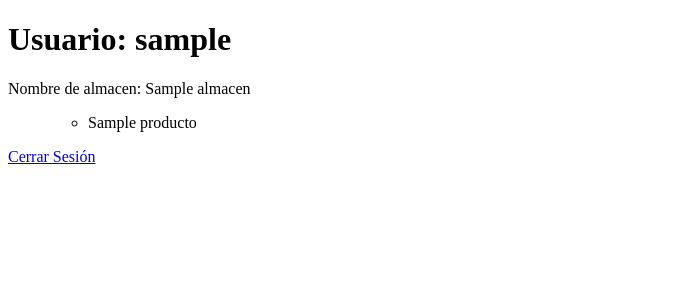
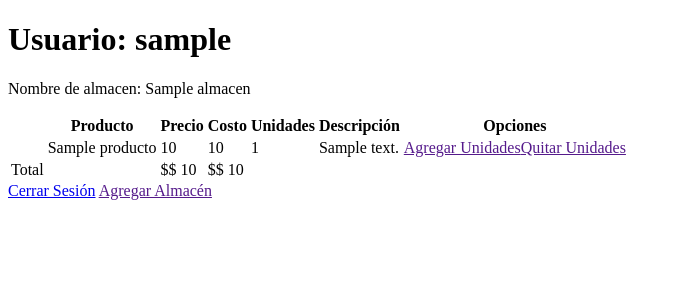
Before and after one commit to MIGUELAGC29/DJANGO-PEPS, a Django app: page /home/home/ in a window 1280 px wide. Shown: the top 300 px of the page, without its empty margins (0-681 px from the left). Run offline with Django 4.2, Linux system fonts and the light colour scheme; a user stored in the database is signed in; tables that the repository leaves empty hold one stand-in row (values such as "Sample post").

Commit message:
Se arregla el listado de productos de cada almacen con todas sus caracteristicas

```diff
--- a/PEPS/App/templates/home1.html
+++ b/PEPS/App/templates/home1.html
@@ -9,24 +9,62 @@
 
 
 
-        {% for almacen in almacenes %}
-            <p>Nombre de almacen: {{almacen.nombre}}</p>
-            <ul>
-                {% for key, valor in nombre_productos.items %}
-                    {% if almacen.id == key %}
-                        {% for producto in valor %}
-                            <ul>
-                                <li>{{producto}}</li>
-                            </ul>
+        {% for key,valor in d.items %}
+            <p>Nombre de almacen: {{key.nombre}}</p>
+            <table>
+                <thead>
+                    <tr>
+                        <th></th>
+                        <th>Producto</th>
+                        <th>Precio</th>
+                        <th>Costo</th>
+                        <th>Unidades</th>
+                        <th>Descripción</th>
+                        <th>Opciones</th>
+                    </tr>
+                </thead>
+                <tbody>
+                    {% for producto in valor %}
+                        {% if key.id == producto.Almacen_id %}
+                        <tr>
+                            <td></td>
+                            <td>{{producto.nombre}}</td>
+                            <td>{{producto.precio}}</td>
+                            <td>{{producto.costo}}</td>
+                            <td>{{producto.unidades}}</td>
+                            <td>{{producto.descripcion}}</td>
+                            <td><a href="">Agregar Unidades</a><a href="">Quitar Unidades</a></td>
+                        </tr>
+                        {% endif %}
+                    {% endfor %}
+                    <tr>
+                        <td>Total</td>
+                        <td></td>
+                        <td>$${% for llave,value in precio.items %}
+                                {% if llave.id ==  key.id%}
+                                    {{value}}
+                                    {% endif %}
+                            {% endfor %}
+                        </td>
+                        <td>$${% for llave,value in costo.items %}
+                            {% if llave.id ==  key.id%}
+                                {{value}}
+                                {% endif %}
                         {% endfor %}
-                    {% endif %}
-                {% endfor %}
-            </ul>
+                        </td>
+                        <td></td>
+                        <td></td>
+
+                    </tr>
+                </tbody>
+            </table>
+
 
 	    {% endfor %}
 
 
     <a href="{% url 'Logout' %}">Cerrar Sesión</a>
+    <a href="">Agregar Almacén</a>
 
 
 
--- a/PEPS/App/views.py
+++ b/PEPS/App/views.py
@@ -9,50 +9,35 @@ def Home(request):
     #cuantos almacenes tiene
     #obtener los productos de cada almacen
     if request.method == "POST" or request.method == "GET":
-        print('Holi soy muy feliz')
         username = request.user.username
-        print(username)
         ide = request.user.id
-        print('ide: ' + str(ide))
         almacenes = Almacen.objects.filter(usuario_id = ide)
         num_almacen = len(almacenes)
-        print(num_almacen)
-        print('--------------------')
-        nombre_productos = {}
+        d = {}
+        precio = {}
+        costo = {}
+
 
         for almacen in almacenes:
-            lista_nombre_productos = []
-            lista_precio_productos = []
-            lista_costo_productos = []
-            lista_unidades_productos = []
-            lista_descripcion_productos = []
-            lista_proveedor_productos = []
-            #print(almacen.id)
-            producto_almacen = Producto.objects.filter(Almacen_id = almacen.id)
-            for producto in producto_almacen:
-                lista_nombre_productos.append(producto.nombre)
-                lista_precio_productos.append(producto.precio)
-                lista_costo_productos.append(producto.costo)
-                lista_unidades_productos.append(producto.unidades)
-                lista_descripcion_productos.append(producto.descripcion)
-
-
-            nombre_productos[almacen.id] = (lista_nombre_productos)
-        print(nombre_productos.values())
-
-
-
+            productos = Producto.objects.filter(Almacen_id = almacen.id)
+            d[almacen] = productos
+            lista_precio = []
+            lista_costo = []
+            resultado_precio = 0
+            resultado_costo = 0
+            for producto in productos:
+                lista_precio.append(producto.precio)
+                lista_costo.append(producto.costo)
+            for pre in lista_precio:
+                resultado_precio += int(pre)
+            for prec in lista_costo:
+                resultado_costo += int(prec)
+            precio[almacen] = resultado_precio
+            costo[almacen] = resultado_costo
+            lista_precio.clear()
+            lista_costo.clear()
         return render(request, 'home1.html', {'username':username,
                                              'almacenes':almacenes,
-                                             'nombre_productos':nombre_productos})
-
-
-    else:
-        print(('Soy muy trsite'))
-
-    """def listar_todo(request)
-		articulos = articles.objects.all()
-		return render(request, 'articulos.html', {'articulos':articulos})"""
-
-    #return render(request, 'home1.html', {'almacenes':almacenes})
-    #return render(request, 'home1.html')
+                                             'd':d,
+                                             'precio':precio,
+                                             'costo':costo})
```
